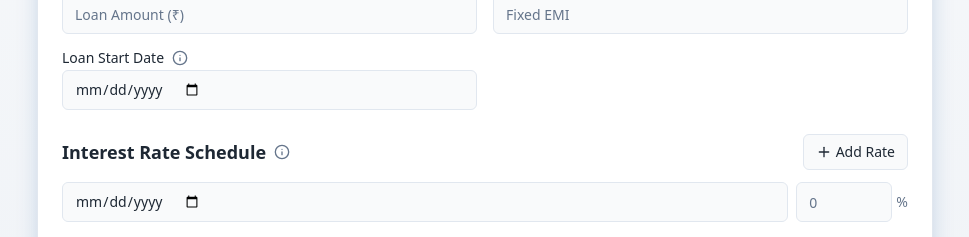
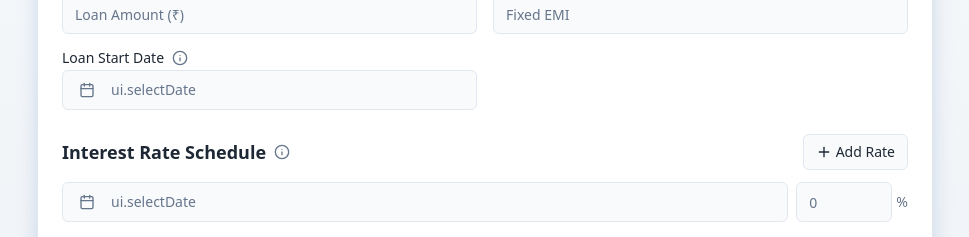
Before and after one commit to hanuman198501/amortize-calculator, a React (Vite) app: page / in a window 1280 px wide. Shown: the part 563-800 px from the top of the page, without its empty margins (155-1124 px from the left). Built offline with nearby package versions, Linux system fonts and the light colour scheme.

Commit message:
Fix date format in UI

```diff
--- a/src/components/LoanCalculator.tsx
+++ b/src/components/LoanCalculator.tsx
@@ -5,10 +5,13 @@ import { Input } from '@/components/ui/input';
 import { Label } from '@/components/ui/label';
 import { useToast } from '@/hooks/use-toast';
 import { useLanguage } from '@/contexts/LanguageContext';
-import { Calculator, Plus, Trash2, GripVertical, Info, ChevronDown } from 'lucide-react';
+import { Calculator, Plus, Trash2, GripVertical, Info, ChevronDown, CalendarIcon } from 'lucide-react';
 import { Popover, PopoverContent, PopoverTrigger } from '@/components/ui/popover';
 import { Tooltip, TooltipContent, TooltipProvider, TooltipTrigger } from '@/components/ui/tooltip';
 import { Collapsible, CollapsibleContent, CollapsibleTrigger } from '@/components/ui/collapsible';
+import { Calendar } from '@/components/ui/calendar';
+import { format } from 'date-fns';
+import { cn } from '@/lib/utils';
 import LoanCharts from './LoanCharts';
 import {
   DndContext,
@@ -527,14 +530,33 @@ const LoanCalculator = () => {
                       </PopoverContent>
                     </Popover>
                   </div>
-                  <Input
-                    id="startDate"
-                    type="date"
-                    value={startDate}
-                    onChange={(e) => setStartDate(e.target.value)}
-                    className="mt-1"
-                    placeholder="dd/mm/yyyy"
-                  />
+                  <Popover>
+                    <PopoverTrigger asChild>
+                      <Button
+                        variant="outline"
+                        className={cn(
+                          "w-full justify-start text-left font-normal mt-1",
+                          !startDate && "text-muted-foreground"
+                        )}
+                      >
+                        <CalendarIcon className="mr-2 h-4 w-4" />
+                        {startDate ? format(new Date(startDate), "dd/MM/yyyy") : <span>{t('ui.selectDate')}</span>}
+                      </Button>
+                    </PopoverTrigger>
+                    <PopoverContent className="w-auto p-0" align="start">
+                      <Calendar
+                        mode="single"
+                        selected={startDate ? new Date(startDate) : undefined}
+                        onSelect={(date) => {
+                          if (date) {
+                            setStartDate(format(date, "yyyy-MM-dd"));
+                          }
+                        }}
+                        initialFocus
+                        className="p-3 pointer-events-auto"
+                      />
+                    </PopoverContent>
+                  </Popover>
                 </div>
               </div>
 
@@ -565,13 +587,33 @@ const LoanCalculator = () => {
                 <div className="space-y-2 max-h-48 overflow-y-auto">
                   {interestRates.map((rate, index) => (
                     <div key={index} className="flex flex-col sm:flex-row gap-2 items-start sm:items-center">
-                      <Input
-                        type="date"
-                        value={rate.date}
-                        onChange={(e) => updateInterestRate(index, 'date', e.target.value)}
-                        className="flex-1 w-full"
-                        placeholder="dd/mm/yyyy"
-                      />
+                      <Popover>
+                        <PopoverTrigger asChild>
+                          <Button
+                            variant="outline"
+                            className={cn(
+                              "flex-1 w-full justify-start text-left font-normal",
+                              !rate.date && "text-muted-foreground"
+                            )}
+                          >
+                            <CalendarIcon className="mr-2 h-4 w-4" />
+                            {rate.date ? format(new Date(rate.date), "dd/MM/yyyy") : <span>{t('ui.selectDate')}</span>}
+                          </Button>
+                        </PopoverTrigger>
+                        <PopoverContent className="w-auto p-0" align="start">
+                          <Calendar
+                            mode="single"
+                            selected={rate.date ? new Date(rate.date) : undefined}
+                            onSelect={(date) => {
+                              if (date) {
+                                updateInterestRate(index, 'date', format(date, "yyyy-MM-dd"));
+                              }
+                            }}
+                            initialFocus
+                            className="p-3 pointer-events-auto"
+                          />
+                        </PopoverContent>
+                      </Popover>
                       <div className="flex items-center gap-1">
                         <Input
                           type="number"
--- a/src/contexts/LanguageContext.tsx
+++ b/src/contexts/LanguageContext.tsx
@@ -217,6 +217,7 @@ const translations = {
     'ui.placeholder.enterInterestRate': 'वार्षिक ब्याज दर दर्ज करें',
     'ui.placeholder.enterFixedEmi': 'निश्चित ईएमआई दर्ज करें',
     'ui.educationalPurpose': 'यह उपकरण केवल शैक्षिक उद्देश्यों के लिए है। वास्तविक ऋण विवरण बैंक से बैंक में भिन्न हो सकते हैं।',
+    'ui.selectDate': 'दिनांक चुनें',
 
     // Calculation Mode
     'calculation.mode': 'गणना मोड',
```
